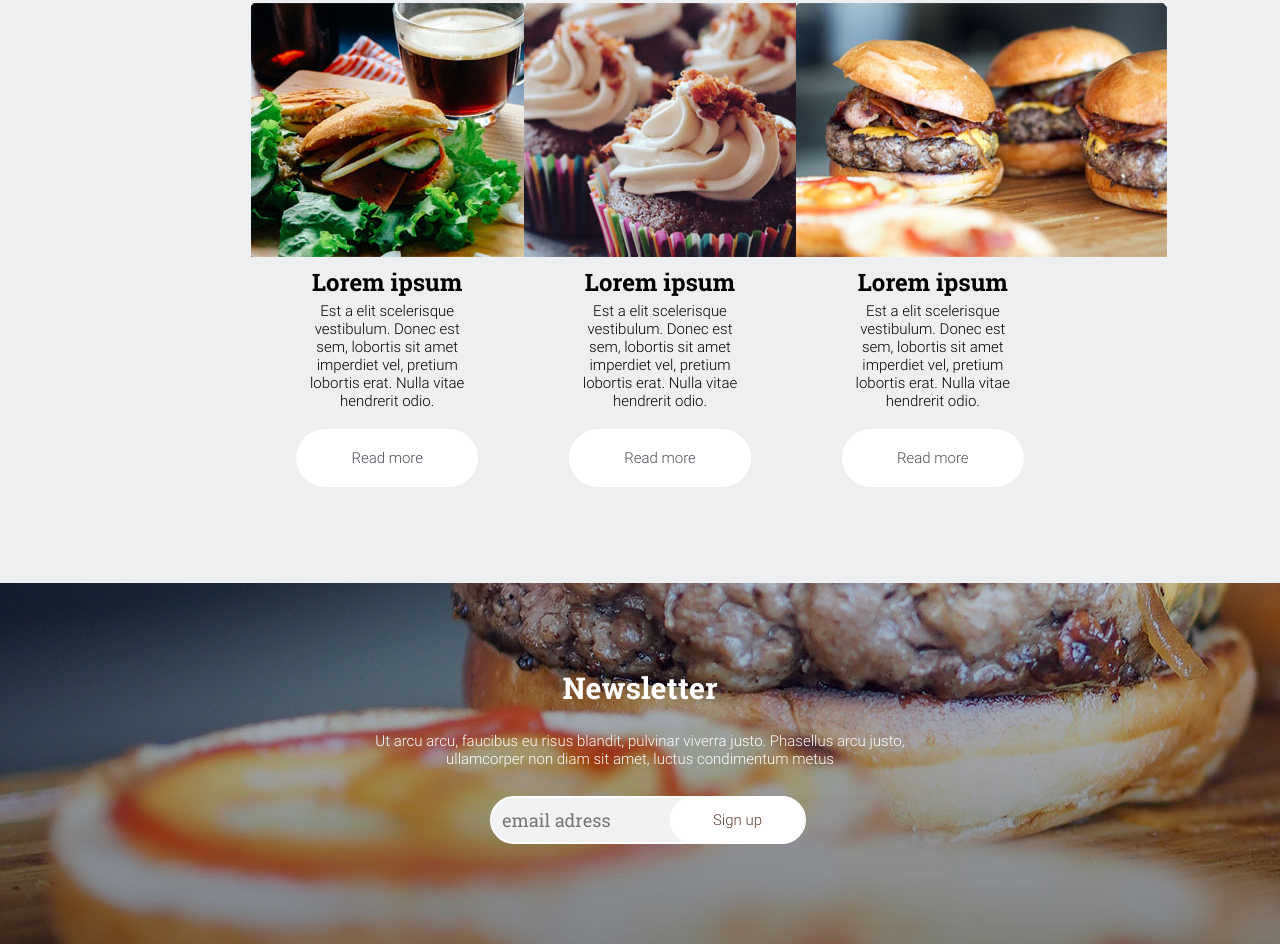
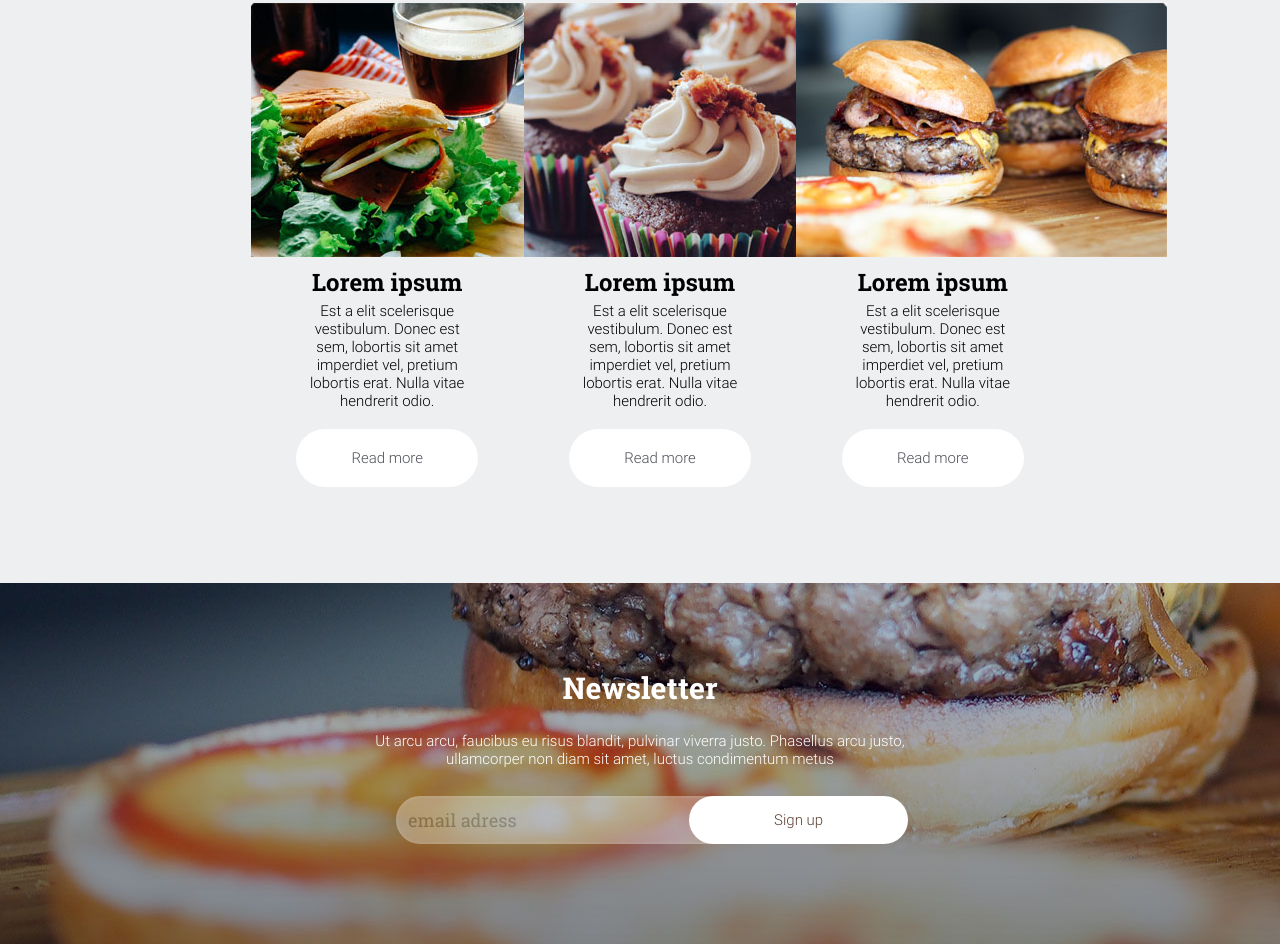
Before and after one commit to juliettawind/panakeia, a website: page index.html in a window 1280 px wide. Shown: the part 1587-2531 px from the top of the page. Drawn offline with nearby package versions, Linux system fonts and the light colour scheme; files that its build step writes are made by us from their sources; files whose address does not match are found by name.

Commit message:
Added opacity to the subscription form

```diff
--- a/sass/blocks/_page-main.scss
+++ b/sass/blocks/_page-main.scss
@@ -151,7 +151,7 @@
 
   form{
     position: relative;
-    width: 300px;
+    width: 488px;
     margin: 0 auto;
   }
 
@@ -166,6 +166,7 @@
     color: $white;
     font-family: $robotaslabregular;
     font-size: $zeta-size;
+    opacity: 0.35;
   }
 
   button {
```
Also changed, not shown: index.html (+4 -1 lines).
